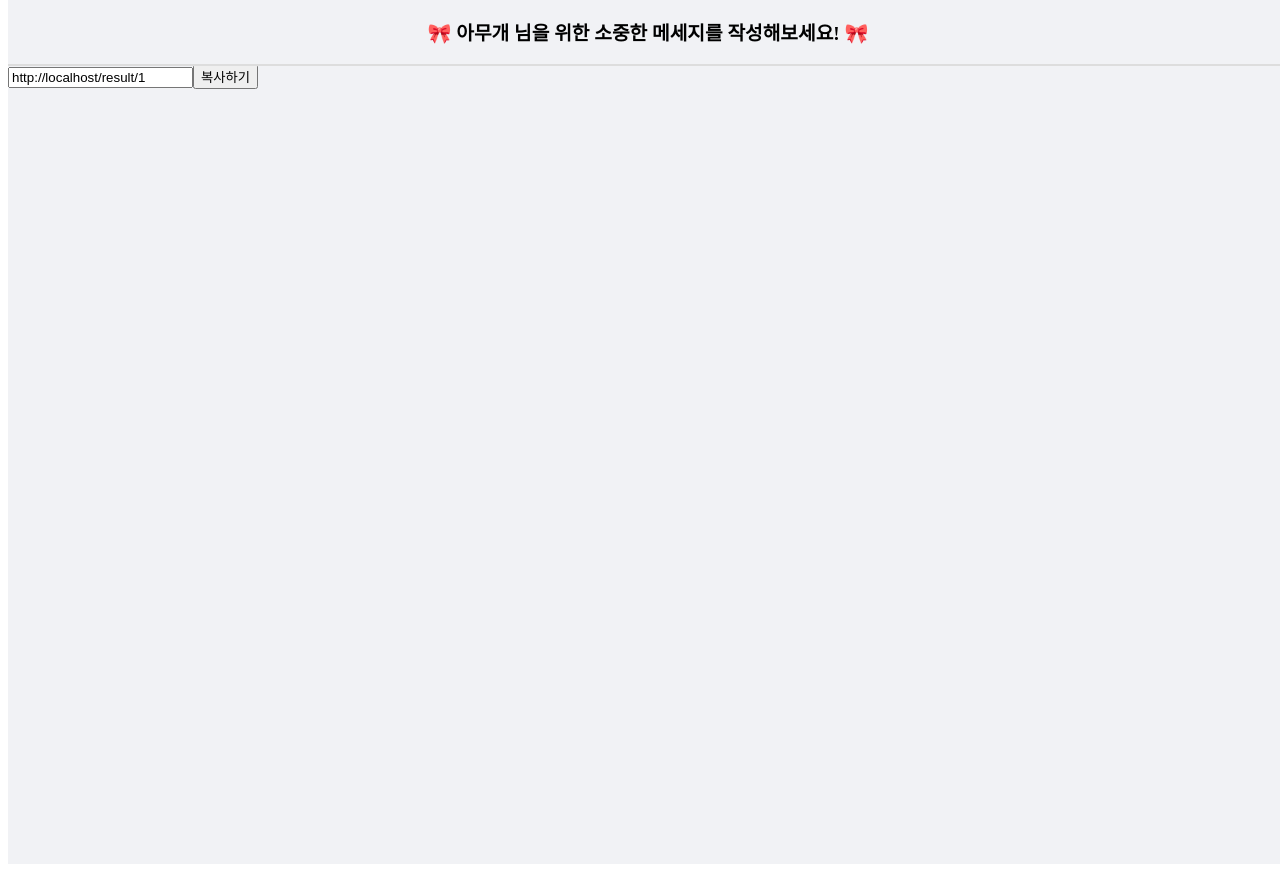
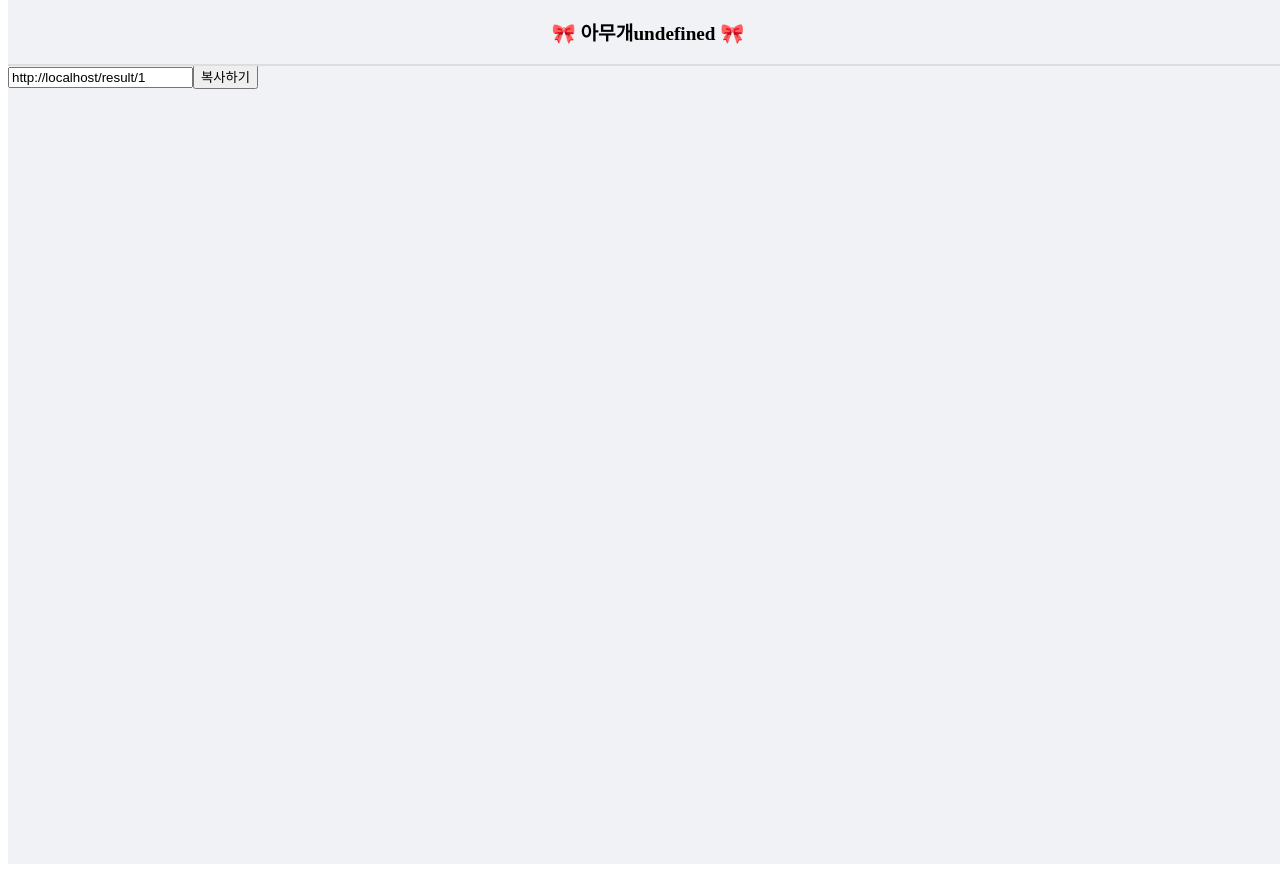
Before and after one commit to shyunju7/Rolling-Paper-Client, a React (Create React App) app in the folder rolling-paper-app/: page /result/1 in a window 1280 px wide. Built offline with nearby package versions, Linux system fonts and the light colour scheme; no server answers.

Commit message:
Feat Header Props

```diff
--- a/rolling-paper-app/src/components/Header/index.tsx
+++ b/rolling-paper-app/src/components/Header/index.tsx
@@ -1,17 +1,18 @@
 import { Container, Title } from "./style";
 
-interface User {
+interface HeaderProps {
   userName: string;
+  text: string;
 }
 
-const Header = ({ userName }: User) => {
+const Header = ({ userName, text }: HeaderProps) => {
   return (
     <Container>
       <Title>
         <span role="img" aria-label="message">
           🎀{" "}
         </span>
-        {userName} 님을 위한 소중한 메세지를 작성해보세요!
+        {userName + text}
         <span role="img" aria-label="message">
           {" "}
           🎀
```
